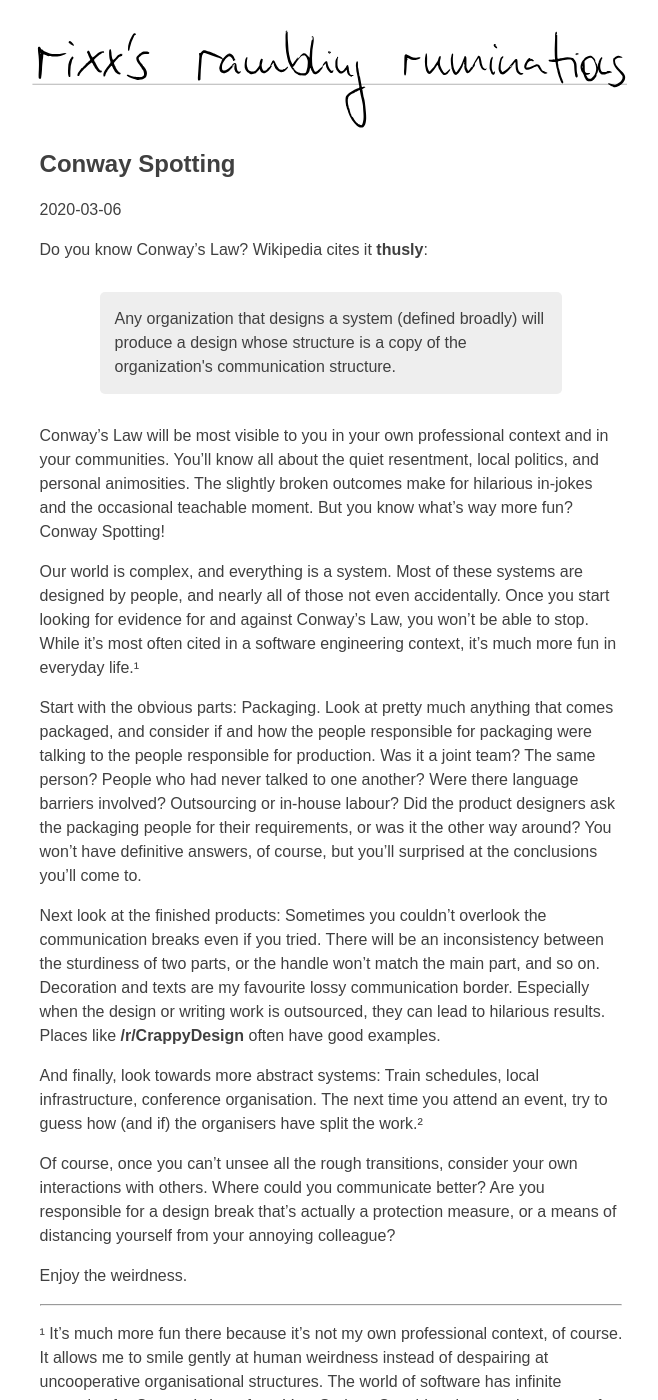
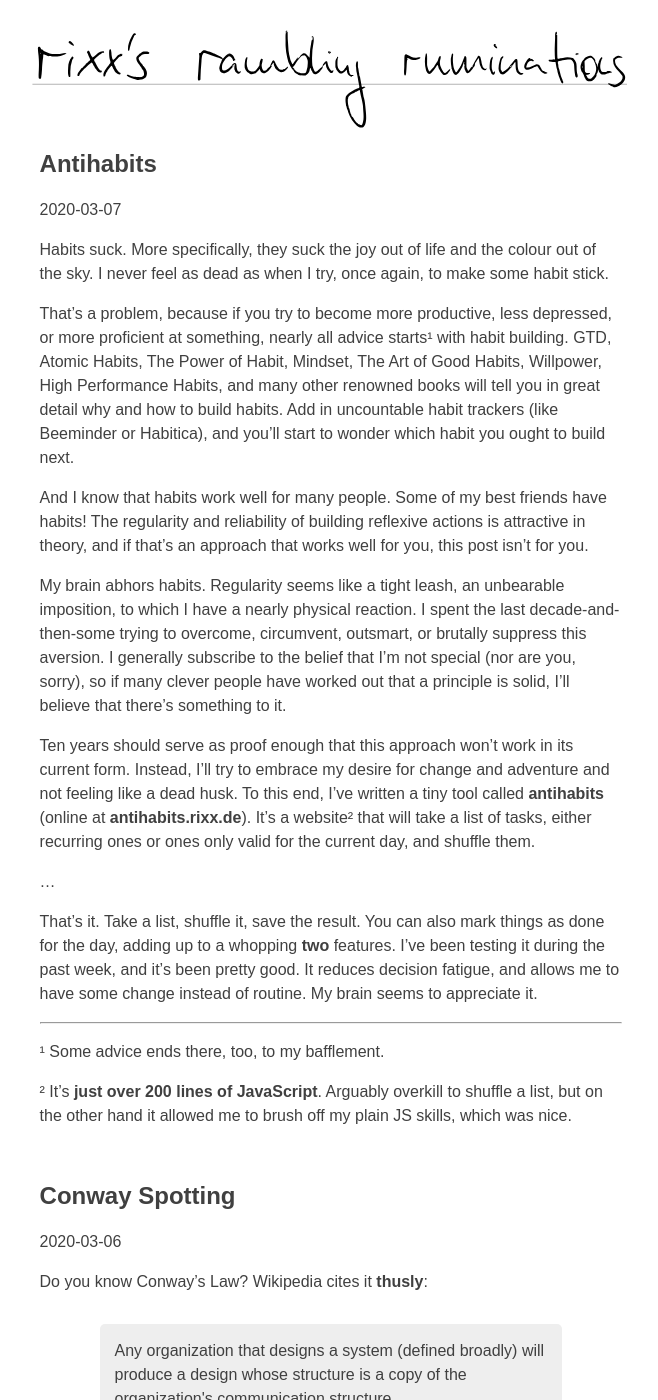
Before and after one commit to rixx/ramble, a Jekyll site: the page built from index.md, in a window 1280 px wide and 1400 px high. Shown: the whole window, without its empty margins (309-967 px from the left). Built offline with Jekyll 4.4.1, drawn with Linux system fonts in a browser that asks for light colours.

Commit message:
Antihabits

```diff
--- /dev/null
+++ b/_posts/2020-03-07-antihabits.md
@@ -0,0 +1,38 @@
+---
+layout: post
+---
+Habits suck. More specifically, they suck the joy out of life and the colour out of the sky. I never feel as dead as
+when I try, once again, to make some habit stick.
+
+That's a problem, because if you try to become more productive, less depressed, or more proficient at something, nearly
+all advice starts¹ with habit building. GTD, Atomic Habits, The Power of Habit, Mindset, The Art of Good Habits,
+Willpower, High Performance Habits, and many other renowned books will tell you in great detail why and how to build
+habits. Add in uncountable habit trackers (like Beeminder or Habitica), and you'll start to wonder which habit you ought
+to build next.
+
+And I know that habits work well for many people. Some of my best friends have habits! The regularity and reliability of
+building reflexive actions is attractive in theory, and if that's an approach that works well for you, this post isn't
+for you.
+
+My brain abhors habits. Regularity seems like a tight leash, an unbearable imposition, to which I have a nearly physical
+reaction. I spent the last decade-and-then-some trying to overcome, circumvent, outsmart, or brutally suppress this
+aversion. I generally subscribe to the belief that I'm not special (nor are you, sorry), so if many clever people have
+worked out that a principle is solid, I'll believe that there's something to it.
+
+Ten years should serve as proof enough that this approach won't work in its current form. Instead, I'll try to embrace
+my desire for change and adventure and not feeling like a dead husk. To this end, I've written a tiny tool called
+[antihabits](https://antihabits.rixx.de) (online at [antihabits.rixx.de](https://antihabits.rixx.de)). It's a website²
+that will take a list of tasks, either recurring ones or ones only valid for the current day, and shuffle them.
+
+…
+
+That's it. Take a list, shuffle it, save the result. You can also mark things as done for the day, adding up to a
+whopping **two** features. I've been testing it during the past week, and it's been pretty good. It reduces decision
+fatigue, and allows me to have some change instead of routine. My brain seems to appreciate it.
+
+----
+
+¹ Some advice ends there, too, to my bafflement.
+
+² It's [just over 200 lines of JavaScript](https://github.com/rixx/antihabits/blob/master/antihabit.js). Arguably
+overkill to shuffle a list, but on the other hand it allowed me to brush off my plain JS skills, which was nice.
```
Also changed, not shown: ideas.md (+2 -1 lines).
